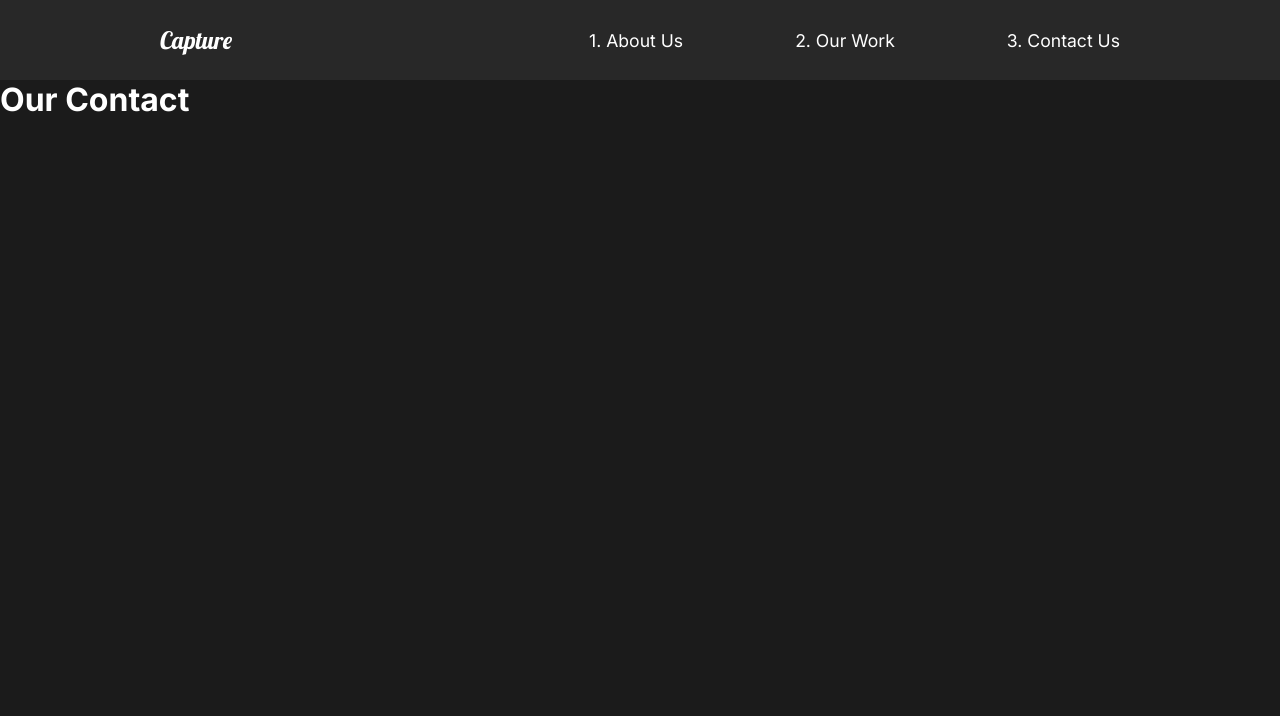
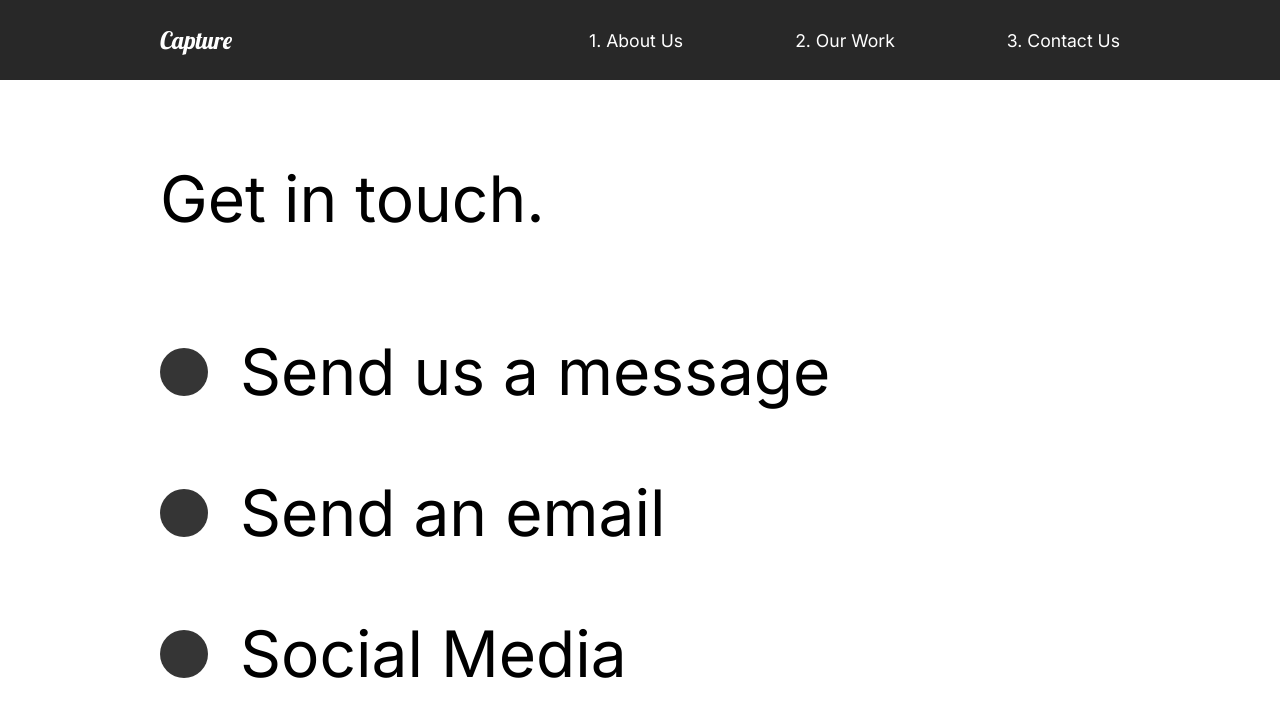
Before and after one commit to JoachimByrnesShay/capture-portfolio, a React (Vite) app: page /contact in a window 1280 px wide. Shown: the top 716 px of the page. Built offline with nearby package versions, Linux system fonts and the light colour scheme.

Commit message:
add contact page basics with titleanim

```diff
--- a/src/animation.js
+++ b/src/animation.js
@@ -45,7 +45,7 @@
     hidden: {opacity: 0},
     show: {
         opacity:1,
-        transition: {ease: 'easeOut', duration: 0.75}
+        transition: {ease: 'easeOut', duration: 1.75}
     }
 }
 
--- a/src/components/FaqSection.jsx
+++ b/src/components/FaqSection.jsx
@@ -17,7 +17,7 @@
     useScroll();
   return (
     <Faq
-      variants={scrollReveal}
+      variants={fade}
       ref={element}
       animate={controls}
       initial="hidden"
@@ -32,8 +32,9 @@
         >
           <motion.div
             className="answer"
-            layout
-            // variants={fade2}
+            variants={fade2}
+            initial="hidden"
+            animate="show"
           >
             <p>
               Lorem ipsum dolor, sit
@@ -52,8 +53,9 @@
         >
           <motion.div
             className="answer"
-            layout
-            // variants={fade}
+            variants={fade2}
+            initial="hidden"
+            animate="show"
           >
             <p>
               Lorem ipsum dolor, sit
@@ -72,8 +74,9 @@
         >
           <motion.div
             className="answer"
-            layout
-            // variants={fade}
+            variants={fade2}
+            initial="hidden"
+            animate="show"
           >
             <p>
               Lorem ipsum dolor, sit
@@ -92,8 +95,9 @@
         >
           <motion.div
             className="answer"
-            layout
-            // variants={fade}
+            variants={fade2}
+            initial="hidden"
+            animate="show"
           >
             <p>
               Lorem ipsum dolor, sit
--- a/src/components/GlobalStyle.js
+++ b/src/components/GlobalStyle.js
@@ -53,6 +53,7 @@
         line-height:150%;
 
     }
+
 `;
 
 export default GlobalStyle;
--- a/src/pages/ContactUs.jsx
+++ b/src/pages/ContactUs.jsx
@@ -1,22 +1,80 @@
 import { motion } from "framer-motion";
-import { pageAnimation } from "../animation";
+import {
+  pageAnimation,
+  titleAnim,
+} from "../animation";
 import styled from "styled-components";
 
 const ContactUs = () => {
   return (
-    <Contact
+    <ContactStyle
       exit="exit"
       variants={pageAnimation}
       initial="hidden"
       animate="show"
+      style={{ background: "#fff" }}
     >
-      <h1>Our Contact</h1>
-    </Contact>
+      <Title>
+        <Hide>
+          <motion.h2>
+            Get in touch.
+          </motion.h2>
+        </Hide>
+      </Title>
+      <div>
+        <Hide>
+          <Social variants={titleAnim}>
+            <Circle />
+            <h2>Send us a message</h2>
+          </Social>
+        </Hide>
+        <Hide>
+          <Social variants={titleAnim}>
+            <Circle />
+            <h2>Send an email</h2>
+          </Social>
+        </Hide>
+        <Hide>
+          <Social variants={titleAnim}>
+            <Circle />
+            <h2>Social Media</h2>
+          </Social>
+        </Hide>
+      </div>
+    </ContactStyle>
   );
 };
 
 export default ContactUs;
 
-const Contact = styled(motion.div)`
-  color: white;
+const ContactStyle = styled(motion.div)`
+  padding: 5rem 10rem;
+  color: #353535;
+  min-height: 90vh;
+  h2 {
+    color: black;
+  }
 `;
+
+const Title = styled.div`
+  margin-bottom: 4rem;
+  color: black;
+`;
+
+const Hide = styled.div`
+  overflow: hidden;
+`;
+
+const Circle = styled.div`
+  border-radius: 50%;
+  width: 3rem;
+  height: 3rem;
+  background: #353535;
+`;
+const Social = styled(motion.div)`
+  display: flex;
+  align-items: center;
+  h2 {
+    margin: 2rem;
+  }
+`;
--- a/src/pages/OurWork.jsx
+++ b/src/pages/OurWork.jsx
@@ -12,8 +12,15 @@
   slider,
   sliderContainer,
 } from "../animation";
+import { useScroll } from "../components/UseScroll";
 
 const OurWork = () => {
+  const [element1, controls1] =
+    useScroll();
+  const [element2, controls2] =
+    useScroll();
+  const [element3, controls3] =
+    useScroll();
   return (
     <Work
       variants={pageAnimation}
@@ -41,7 +48,12 @@
           variants={slider}
         ></Frame4>
       </motion.div>
-      <Movie>
+      <Movie
+        ref={element1}
+        variants={fade}
+        animate={controls1}
+        initial="hidden"
+      >
         <motion.h2 variants={fade}>
           The Athlete
         </motion.h2>
@@ -60,9 +72,17 @@
           </Hide>
         </Link>
       </Movie>
-      <Movie>
+      <Movie
+        ref={element2}
+        variants={fade}
+        animate={controls2}
+        initial="hidden"
+      >
         <h2>The Racer</h2>
-        <div className="line"></div>
+        <motion.div
+          variants={lineAnim}
+          className="line"
+        ></motion.div>
         <Link to="/work/the-racer">
           <img
             src={theracer}
@@ -70,9 +90,17 @@
           />
         </Link>
       </Movie>
-      <Movie>
+      <Movie
+        ref={element3}
+        variants={fade}
+        animate={controls3}
+        initial="hidden"
+      >
         <h2>The Good Times</h2>
-        <div className="line"></div>
+        <motion.div
+          variants={lineAnim}
+          className="line"
+        ></motion.div>
         <Link to="/work/good-times">
           <img
             src={goodtimes}
@@ -93,7 +121,7 @@
     color: black;
   }
 `;
-const Movie = styled.div`
+const Movie = styled(motion.div)`
   padding-bottom: 10rem;
 
   .line {
```
